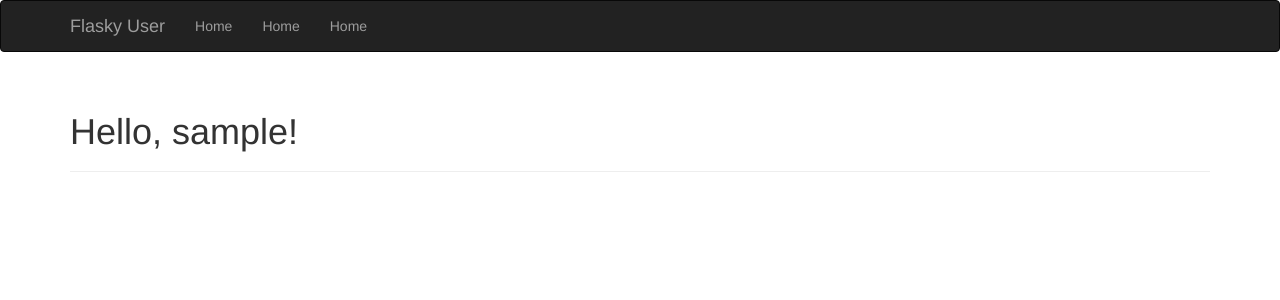
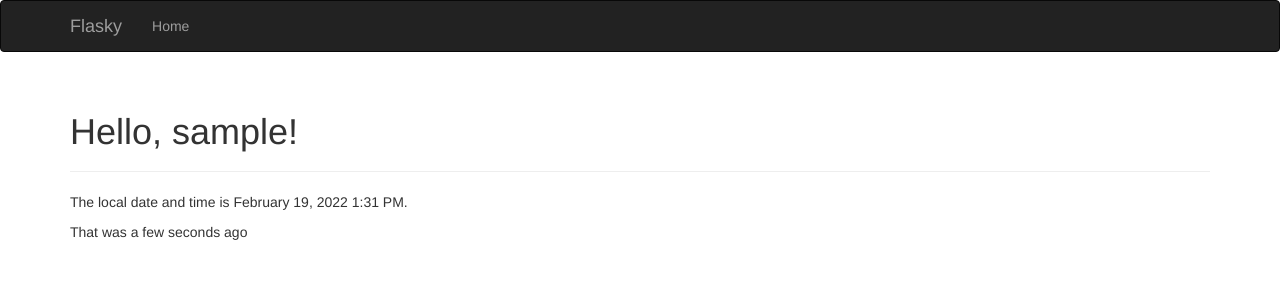
Before and after one commit to jinhuaiyao/a.python, a Flask app: a page that uses flasky/templates/user.html in a window 1280 px wide. Shown: the top 300 px of the page. Run offline with Flask 2, Linux system fonts and the light colour scheme; some libraries are stand-ins or nearby versions.

Commit message:
done P41

```diff
--- a/flasky/hello.py
+++ b/flasky/hello.py
@@ -3,9 +3,22 @@ from ensurepip import bootstrap
 from flask import Flask, render_template
 from flask import request
 from flask_bootstrap import Bootstrap
+from flask_moment import Moment
+from datetime import datetime
 
 app = Flask(__name__)
 bootstrap = Bootstrap(app)
+moment = Moment(app)
+
+@app.errorhandler(404)
+def page_not_found(e):
+    return render_template('404.html'), 404
+
+
+@app.errorhandler(500)
+def page_not_found(e):
+    return render_template('500.html'), 500
+
 
 @app.route('/')
 def index():
@@ -16,8 +29,8 @@ def index():
     #c = request.remote_addr
     #out = str(a) + "\n" + str(b) + "\n" + str(c)
     #return out
-    return render_template('index.html')
+    return render_template('index.html',current_time=datetime.utcnow())
 
 @app.route('/user/<name>')
 def user(name):
-    return render_template('user.html',name=name)
+    return render_template('user.html',name=name, current_time=datetime.utcnow())
--- a/flasky/templates/base.html
+++ b/flasky/templates/base.html
@@ -1,11 +1,45 @@
-<html>
-<head>
-    {% block head %}
-    <title>{% block title %}{% endblock %} - My Application</title>
-    {% endblock %}
-</head>
-<body>
-    {% block body %}
-    {% endblock %}
-</body>
-</html>
+{% extends "bootstrap/base.html" %}
+
+{% block title %}!!!!Flasky!!!!{% endblock %}
+
+{% block head %}
+{{ super() }}
+<link rel="shortcut icon" href="{{ url_for('static', filename='favicon.ico') }}" type="image/x-icon">
+<link rel="icon" href="{{ url_for('static', filename='favicon.ico') }}" type="image/x-icon">
+{% endblock %}
+
+
+{% block navbar %}
+<div class="navbar navbar-inverse" role="navigation">
+    <div class="container">
+        <div class="navbar-header">
+            <button type="button" class="navbar-toggle" data-toggle="collapse" data-target=".navbar-collapse">
+                <span class="sr-only">Toggle navigation</span>
+                <span class="icon-bar"></span>
+                <span class="icon-bar"></span>
+                <span class="icon-bar"></span>
+            </button>
+            <a class="navbar-brand" href="/">Flasky</a>
+        </div>
+        <div class="navbar-collapse collapse">
+            <ul class="nav navbar-nav">
+                <li><a href="/">Home</a></li>
+            </ul>
+        </div>
+    </div>
+</div>
+{% endblock %}
+
+{% block content %}
+<div class="container">
+    {% block page_content %}{% endblock %}
+    </div>
+</div>
+{% endblock %}
+
+
+{% block scripts %}
+{{ super() }}
+{{ moment.include_moment() }}
+{{ moment.locale('zh-CN')}}
+{% endblock %}
--- a/flasky/templates/user.html
+++ b/flasky/templates/user.html
@@ -1,38 +1,11 @@
-{% extends "bootstrap/base.html" %}
+{% extends "base.html" %}
 
-{% block title %}!!!!Flasky!!!!{% endblock %}
+{% block title %}Flasky{% endblock %}
 
-{% block navbar %}
-<div class="navbar navbar-inverse" role="navigation">
-    <div class="container">
-        <div class="navbar-header">
-            <button type="button" class="navbar-toggle" data-toggle="collapse" data-target=".navbar-collapse">
-                <span class="sr-only">Toggle navigation</span>
-                <span class="icon-bar"></span>
-                <span class="icon-bar"></span>
-                <span class="icon-bar"></span>
-                <span class="icon-bar"></span>
-                <span class="icon-bar"></span>
-                <span class="icon-bar"></span>
-                <span class="icon-bar"></span>
-            </button>
-            <a class="navbar-brand" href="/user/Flasky">Flasky User</a>
-        </div>
-        <div class="navbar-collapse collapse">
-            <ul class="nav navbar-nav">
-                <li><a href="/">Home</a></li>
-                <li><a href="/">Home</a></li>
-                <li><a href="/">Home</a></li>
-            </ul>
-        </div>
-    </div>
+{% block page_content %}
+<div class="page-header">
+    <h1>Hello, {{ name }}!</h1>
 </div>
+<p>The local date and time is {{ moment(current_time).format('LLL') }}.</p>
+<p>That was {{ moment(current_time).fromNow(refresh=True) }}</p>
 {% endblock %}
-
-{% block content %}
-<div class="container">
-    <div class="page-header">
-        <h1>Hello, {{ name }}!</h1>
-    </div>
-</div>
-{% endblock %}
```
Also changed, not shown: flasky/templates/404.html (added, +9 -0 lines), flasky/templates/500.html (added, +9 -0 lines), flasky/templates/index.html (+11 -1 lines), flasky/static/favicon.ico (added).
